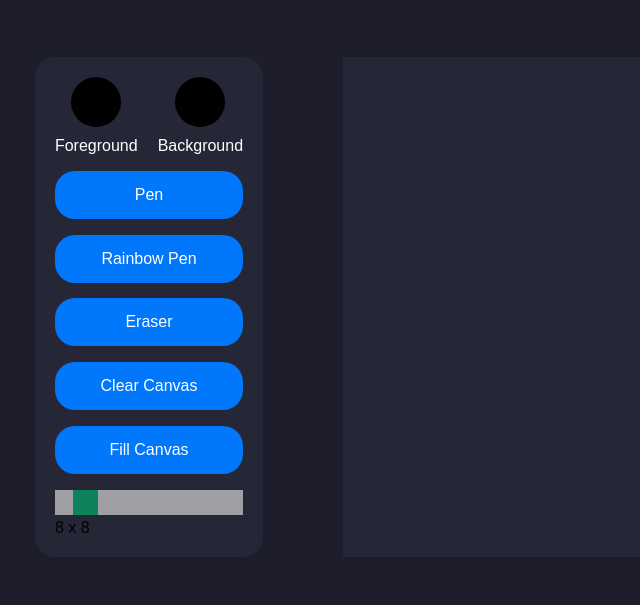
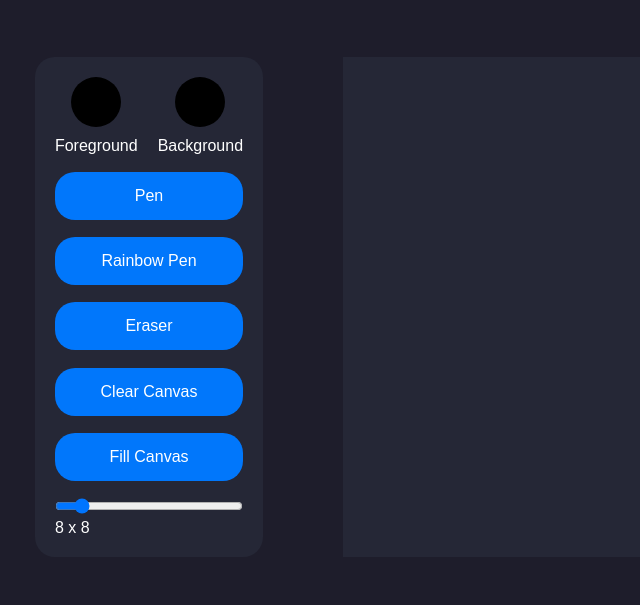
Before and after one commit to labihi/Etch-A-Sketch, a plain HTML site: page index.html in a window 1280 px wide. Shown: the part 80-685 px from the top of the page, without its empty margins (201-841 px from the left). Drawn offline with Linux system fonts and the light colour scheme.

Commit message:
Completed the styling of the page

```diff
--- a/index.html
+++ b/index.html
@@ -30,7 +30,7 @@
                     <button id="eraser-button">Eraser</button>
                     <button id="clear-button">Clear Canvas</button>
                     <button id="fill-button">Fill Canvas</button>
-                    <div>
+                    <div class="slider-container">
                         <input
                             type="range"
                             min="1"
--- a/styles.css
+++ b/styles.css
@@ -74,6 +74,32 @@ input[type="color"]::-webkit-color-swatch {
     border: none;
 }
 
+#rainbow-button:hover {
+    background-image: linear-gradient(
+        to right,
+        #e7484f,
+        #e7484f 16.65%,
+        #f68b1d 16.65%,
+        #f68b1d 33.3%,
+        #fced00 33.3%,
+        #fced00 49.95%,
+        #009e4f 49.95%,
+        #009e4f 66.6%,
+        #00aac3 66.6%,
+        #00aac3 83.25%,
+        #732982 83.25%,
+        #732982 100%,
+        #e7484f 100%
+    );
+    animation: slidebg 2s linear infinite;
+}
+
+@keyframes slidebg {
+    to {
+        background-position: 20vw;
+    }
+}
+
 .left-container > button {
     background-color: #0177fb; /* Green */
     border: none;
@@ -111,35 +137,13 @@ input[type="color"]::-webkit-color-swatch {
     flex: 1 1 auto;
 }
 
-.slider {
-    -webkit-appearance: none;
-    width: 100%;
-    height: 25px;
-    background: #d3d3d3;
-    outline: none;
-    opacity: 0.7;
-    -webkit-transition: 0.2s;
-    transition: opacity 0.2s;
-}
-
-.slider:hover {
-    opacity: 1;
-}
-
-.slider::-webkit-slider-thumb {
-    -webkit-appearance: none;
-    appearance: none;
-    width: 25px;
-    height: 25px;
-    background: #04aa6d;
-    cursor: pointer;
-}
-
-.slider::-moz-range-thumb {
-    width: 25px;
-    height: 25px;
-    background: #04aa6d;
-    cursor: pointer;
+.slider-container {
+    display: flex;
+    flex-direction: column;
+    justify-content: center;
+    gap: 5px;
+    font-family: "Poppins", sans-serif;
+    color: white;
 }
 
 .footer {
@@ -156,4 +160,5 @@ input[type="color"]::-webkit-color-swatch {
 
 .footer > a > svg {
     fill: white;
+    display: flex;
 }
```
